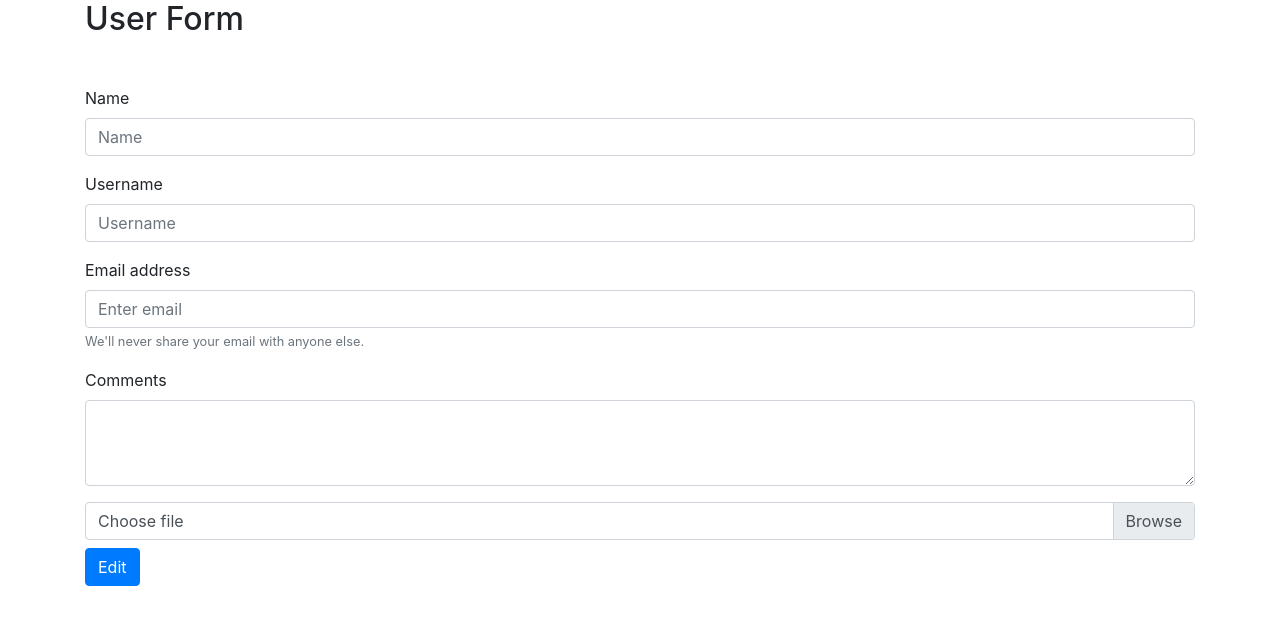
After one commit to santoshkpatro/cheprone-solution-task, a Django app: template user/templates/edit_view.html in a window 1280 px wide. The commit adds this page. Shown: the top 625 px of the page. Run offline with Django 3.2, Linux system fonts and the light colour scheme; the template is opened without the code that fills it, so the values that code supplies are empty.

Commit message:
edit and delete functionality done

```diff
--- /dev/null
+++ b/user/templates/edit_view.html
@@ -0,0 +1,29 @@
+{% extends "base.html" %}
+{% block content %}
+    <h2 class="mb-5">User Form</h2>
+    <form method="POST" enctype="multipart/form-data">
+        {% csrf_token %}
+        <div class="form-group">
+            <label for="exampleInputName">Name</label>
+            <input type="text" class="form-control" id="exampleInputName" placeholder="Name" name="name" value={{user.name}}>
+        </div>
+        <div class="form-group">
+            <label for="exampleInputUsername">Username</label>
+            <input type="text" class="form-control" id="exampleInputUsername" placeholder="Username" name="username" value={{user.username}}>
+        </div>
+        <div class="form-group">
+            <label for="exampleInputEmail1">Email address</label>
+            <input type="email" class="form-control" id="exampleInputEmail1" placeholder="Enter email" name="email" value={{user.email}}>
+            <small id="emailHelp" class="form-text text-muted">We'll never share your email with anyone else.</small>
+        </div>
+        <div class="form-group">
+            <label for="exampleInputComment">Comments</label>
+            <textarea class="form-control" id="exampleFormControlComment" rows="3" name="comments" value={{user.comments}}></textarea>
+        </div>
+        <div class="custom-file mb-2">
+            <input type="file" class="custom-file-input" id="customFile" name="image">
+            <label class="custom-file-label" for="customFile">Choose file</label>
+        </div>
+        <button type="submit" class="btn btn-primary">Edit</button>
+    </form>
+{% endblock %}
--- a/user/templates/home_view.html
+++ b/user/templates/home_view.html
@@ -13,8 +13,8 @@
                             <p class="card-text"><strong>Email: </strong>{{user.email}}</p>
                         </div>
                         <div class="card-body">
-                            <a href="#" class="card-link">Card link</a>
-                            <a href="#" class="card-link">Another link</a>
+                            <a href="{% url 'edit_view' user_id=user.id %}" class="btn btn-warning">Edit</a>
+                            <a href="{% url 'delete_view' user_id=user.id %}" class="btn btn-danger float-right">Delete</a>
                         </div>
                     </div>
                 </div>
--- a/user/urls.py
+++ b/user/urls.py
@@ -3,5 +3,7 @@ from .import views
 
 urlpatterns = [
     path('', views.home_view, name='home_view'),
-    path('add/', views.add_view, name='add_view')
+    path('add/', views.add_view, name='add_view'),
+    path('delete/<int:user_id>/', views.delete_view, name='delete_view'),
+    path('edit/<int:user_id>/', views.edit_view, name='edit_view')
 ]
```
Also changed, not shown: user/views.py (+22 -4 lines).
